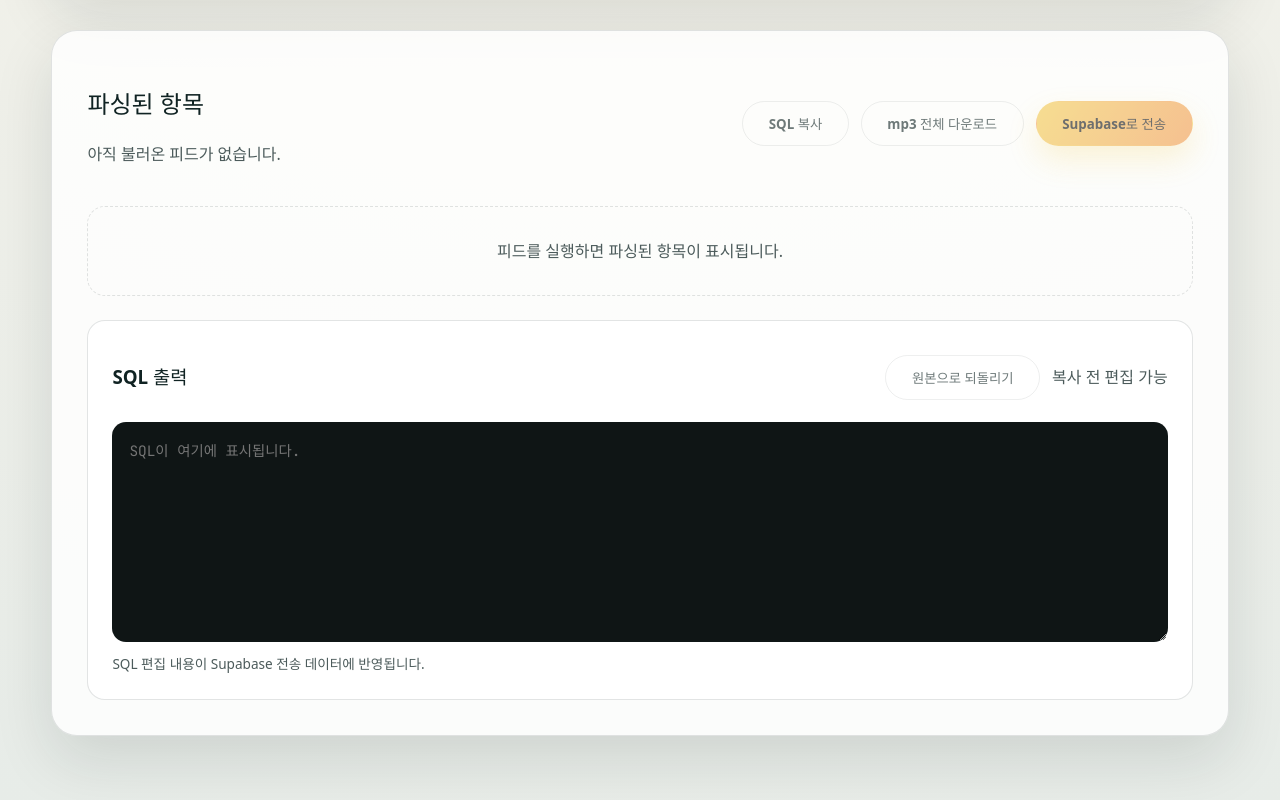
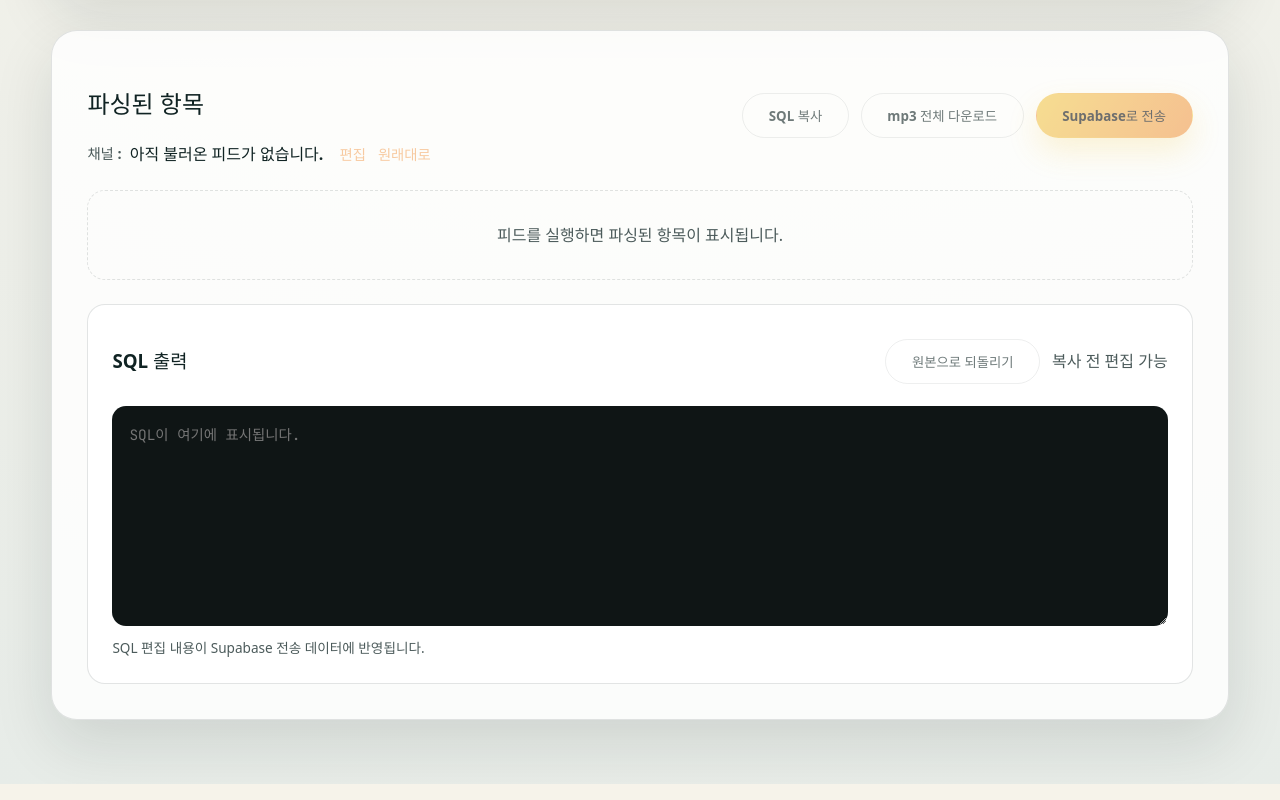
Before and after one commit to CarLifeContentBusinessDev/RSS-Reader, a React (Vite) app: page / in a window 1280 px wide. Shown: the part 945-1745 px from the top of the page. Built offline with nearby package versions, Linux system fonts and the light colour scheme; a web font is replaced by a local one.

Commit message:
feat: 채널명 수정 기능

```diff
--- a/src/App.css
+++ b/src/App.css
@@ -305,6 +305,75 @@
   gap: 1rem;
 }
 
+.channel-editor {
+  display: grid;
+  grid-template-columns: minmax(0, 1fr) auto;
+  gap: 0.75rem 1rem;
+  align-items: center;
+  margin-top: 0.9rem;
+}
+
+.channel-row {
+  display: flex;
+  align-items: center;
+  gap: 0.5rem;
+  min-width: min(320px, 100%);
+  color: var(--ink);
+}
+
+.channel-prefix {
+  color: var(--ink-muted);
+  font-weight: 600;
+  font-size: 0.9rem;
+}
+
+.channel-value {
+  font-size: 1rem;
+  color: var(--ink);
+  font-weight: 600;
+}
+
+.channel-input {
+  background: var(--surface);
+  border: 1px solid var(--panel-border);
+  color: var(--ink);
+  padding: 0.75rem 0.9rem;
+  border-radius: 12px;
+  font-size: 1rem;
+}
+
+.channel-input:focus {
+  outline: 2px solid var(--accent);
+  border-color: transparent;
+}
+
+.channel-actions {
+  display: flex;
+  gap: 0.75rem;
+  align-items: center;
+  flex-wrap: nowrap;
+  align-self: center;
+}
+
+.text-button {
+  background: transparent;
+  border: none;
+  padding: 0;
+  font-size: 0.9rem;
+  font-weight: 600;
+  color: var(--accent-strong);
+  cursor: pointer;
+}
+
+.text-button:hover {
+  color: var(--accent);
+}
+
+.text-button:disabled {
+  opacity: 0.5;
+  cursor: not-allowed;
+}
+
 .download-summary {
   padding: 0.35rem 0.8rem;
   border-radius: 999px;
--- a/src/App.tsx
+++ b/src/App.tsx
@@ -163,17 +163,36 @@ const parseRss = (
       ? ""
       : `INSERT INTO episodes\n  (title, program_id, audio_file, date, duration, language)\nVALUES\n${sqlLines.join("\n")};`;
 
-  const rows: EpisodeRow[] = items.map((entry) => ({
-    title: entry.title,
-    program_id: programId,
-    audio_file: entry.r2Url,
-    date: entry.date,
-    duration: entry.duration,
-    language: [language],
-  }));
+  return { channelTitle, items, sqlText };
+};
 
-  return { channelTitle, items, sqlText, rows };
+const buildSqlText = (
+  items: ParsedItem[],
+  programId: number,
+  language: string,
+) => {
+  if (!items.length) return "";
+
+  const sqlLines = items.map((entry, index) => {
+    const safeTitle = entry.title.replace(/'/g, "''");
+    const isLast = index === items.length - 1;
+    return `('${safeTitle}', ${programId}, '${entry.r2Url}', '${entry.date}', '${entry.duration}', ARRAY['${language}'])${isLast ? "" : ","}`;
+  });
+
+  return `INSERT INTO episodes\n  (title, program_id, audio_file, date, duration, language)\nVALUES\n${sqlLines.join("\n")};`;
 };
+
+const buildItemsWithChannel = (baseItems: ParsedItem[], channelTitle: string) =>
+  baseItems.map((item, index) => {
+    const extCandidate = item.audioUrl.split(".").pop()?.split("?")[0] || "mp3";
+    const ext = extCandidate.length > 4 ? "mp3" : extCandidate || "mp3";
+    const filename = `${channelTitle}-${index + 1}.${ext}`;
+    const r2Url = `${BASE_URL}/${encodeURIComponent(
+      channelTitle,
+    )}/${encodeURIComponent(filename)}`;
+
+    return { ...item, filename, r2Url };
+  });
 
 function App() {
   const [rssUrl, setRssUrl] = useState("");
@@ -189,11 +208,13 @@ function App() {
   const [toastMessage, setToastMessage] = useState("");
   const [toastTone, setToastTone] = useState<ToastTone>("info");
   const [channelTitle, setChannelTitle] = useState("");
+  const [channelOverride, setChannelOverride] = useState("");
+  const [isEditingChannel, setIsEditingChannel] = useState(false);
   const [items, setItems] = useState<ParsedItem[]>([]);
-  const [rows, setRows] = useState<EpisodeRow[]>([]);
   const [sqlText, setSqlText] = useState("");
-  const [originalRows, setOriginalRows] = useState<EpisodeRow[]>([]);
   const [originalSqlText, setOriginalSqlText] = useState("");
+  const [originalItems, setOriginalItems] = useState<ParsedItem[]>([]);
+  const [originalChannelTitle, setOriginalChannelTitle] = useState("");
   const [isLoading, setIsLoading] = useState(false);
   const [isSending, setIsSending] = useState(false);
   const [error, setError] = useState("");
@@ -277,6 +298,28 @@ function App() {
     }, 2200);
   };
 
+  const applyChannelOverride = () => {
+    const trimmed = channelOverride.trim();
+    const nextChannelTitle = trimmed || originalChannelTitle || channelTitle;
+    if (!nextChannelTitle) return;
+    const baseItems = originalItems.length ? originalItems : items;
+    const updatedItems = buildItemsWithChannel(baseItems, nextChannelTitle);
+    const programNumber = Number(programId) || 0;
+    setChannelTitle(nextChannelTitle);
+    setItems(updatedItems);
+    setSqlText(buildSqlText(updatedItems, programNumber, language));
+    setIsEditingChannel(false);
+  };
+
+  const resetChannelOverride = () => {
+    if (!originalItems.length) return;
+    setChannelOverride(originalChannelTitle);
+    setChannelTitle(originalChannelTitle);
+    setItems(originalItems);
+    setSqlText(originalSqlText);
+    setIsEditingChannel(false);
+  };
+
   const handleSignIn = async () => {
     if (!authEmail || !authPassword) {
       setAuthError("이메일과 비밀번호를 입력해주세요.");
@@ -345,11 +388,13 @@ function App() {
       const parsed = parseRss(xmlText, limitNumber, programNumber, language);
 
       setChannelTitle(parsed.channelTitle);
+      setChannelOverride(parsed.channelTitle);
+      setIsEditingChannel(false);
       setItems(parsed.items);
-      setRows(parsed.rows);
       setSqlText(parsed.sqlText);
-      setOriginalRows(parsed.rows);
       setOriginalSqlText(parsed.sqlText);
+      setOriginalItems(parsed.items);
+      setOriginalChannelTitle(parsed.channelTitle);
       addLog(
         `'${parsed.channelTitle}' ${parsed.items.length}개 항목 파싱 완료.`,
         "success",
@@ -363,11 +408,13 @@ function App() {
       addLog(`오류: ${message}`, "error");
       setProcess("오류 발생", "error");
       setChannelTitle("");
+      setChannelOverride("");
+      setIsEditingChannel(false);
       setItems([]);
-      setRows([]);
       setSqlText("");
-      setOriginalRows([]);
       setOriginalSqlText("");
+      setOriginalItems([]);
+      setOriginalChannelTitle("");
     } finally {
       setIsLoading(false);
     }
@@ -615,9 +662,12 @@ function App() {
                 setLanguage("");
                 setLimit("4");
                 setChannelTitle("");
+                setChannelOverride("");
+                setIsEditingChannel(false);
                 setItems([]);
-                setRows([]);
                 setSqlText("");
+                setOriginalItems([]);
+                setOriginalChannelTitle("");
                 setError("");
                 setStatus("");
               }}
@@ -657,11 +707,53 @@ function App() {
         <div className="panel-header">
           <div>
             <h2>파싱된 항목</h2>
-            <p className="muted">
-              {channelTitle
-                ? `채널: ${channelTitle}`
-                : "아직 불러온 피드가 없습니다."}
-            </p>
+            <div className="channel-editor">
+              <div className="channel-row">
+                <span className="channel-prefix">채널 : </span>
+                {!isEditingChannel ? (
+                  <span className="channel-value">
+                    {channelTitle || "아직 불러온 피드가 없습니다."}
+                  </span>
+                ) : (
+                  <input
+                    className="channel-input"
+                    type="text"
+                    value={channelOverride}
+                    onChange={(event) => setChannelOverride(event.target.value)}
+                    placeholder="예: Eine Stunde History"
+                    disabled={!items.length}
+                  />
+                )}
+              </div>
+              <div className="channel-actions">
+                <button
+                  className="text-button"
+                  type="button"
+                  onClick={() => setIsEditingChannel((prev) => !prev)}
+                  disabled={!items.length}
+                >
+                  {isEditingChannel ? "수정 취소" : "편집"}
+                </button>
+                {isEditingChannel && (
+                  <button
+                    className="text-button"
+                    type="button"
+                    onClick={applyChannelOverride}
+                    disabled={!items.length}
+                  >
+                    일괄 적용
+                  </button>
+                )}
+                <button
+                  className="text-button"
+                  type="button"
+                  onClick={resetChannelOverride}
+                  disabled={!originalItems.length}
+                >
+                  원래대로
+                </button>
+              </div>
+            </div>
           </div>
           {downloadSummary.total > 0 && (
             <div className="download-summary">
@@ -757,7 +849,6 @@ function App() {
                 type="button"
                 onClick={() => {
                   setSqlText(originalSqlText);
-                  setRows(originalRows);
                 }}
                 disabled={!originalSqlText}
               >
```
